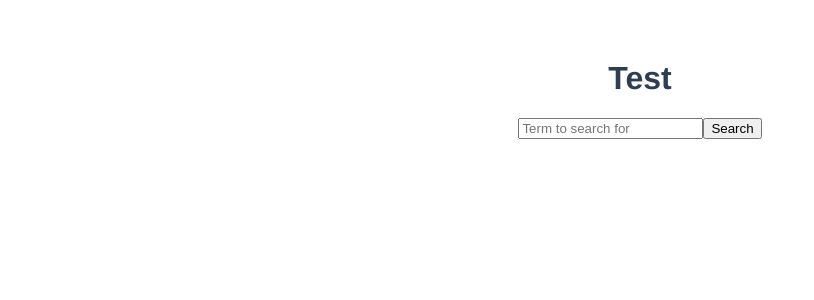
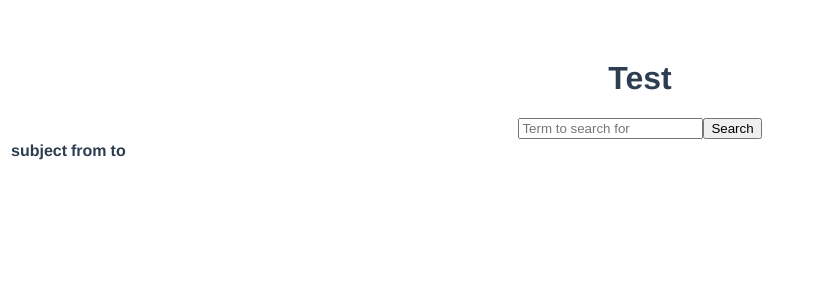
Before and after one commit to logdot/zincSearch, a Vue app in the folder frontend/: page / in a window 1280 px wide. Shown: the top 300 px of the page, without its empty margins (0-814 px from the left). Built offline with nearby package versions, Linux system fonts and the light colour scheme.

Commit message:
Create initial table component

```diff
--- a/frontend/src/App.vue
+++ b/frontend/src/App.vue
@@ -4,17 +4,22 @@
     <input v-model="searchTerm" type="text" id="search-input" placeholder="Term to search for">
     <button>Search</button>
   </form>
+
+  <TableComponent :fields="fields" :data="searchResults" returnField="to" @row-clicked="rowClicked"/>
 </template>
 
 <script>
 import axios from 'axios';
+import TableComponent from "@/components/TableComponent.vue";
 
 export default {
   name: 'App',
+  components: {TableComponent},
 
   data() { return {
     searchTerm: '',
-    searchResults: '',
+    searchResults: {},
+    fields: ["subject", "from", "to"],
   }},
 
   methods: {
@@ -24,11 +29,15 @@ export default {
       axios.post("http://localhost:8080/api/search", {
         search_term: this.searchTerm
       }).then((response) => {
-        this.searchResults = response.data
-        console.log(response.data)
+        this.searchResults = response.data.hits.hits.map(x => x._source)
+        console.log(this.searchResults)
       }).catch((error) => {
         console.error(`API error: ${error}`)
       })
+    },
+
+    rowClicked(e) {
+      console.log(`Row was clicked. Returned ${e}`)
     }
   }
 }
--- /dev/null
+++ b/frontend/src/components/TableComponent.vue
@@ -0,0 +1,35 @@
+<template>
+  <table id="tableComponent">
+    <thead>
+      <th v-for="field in fields" :key="field" @click="sortTable(field)">
+        {{field}} <i class="sort-icon" aria-label="Sort Icon"></i>
+      </th>
+    </thead>
+    <tbody>
+      <tr v-for="item in data" :key="item" @click="$emit('row-clicked', item[returnField])">
+        <td v-for="field in fields" :key="field">{{item[field]}}</td>
+      </tr>
+    </tbody>
+  </table>
+</template>
+
+<script>
+export default {
+  name: "TableComponent",
+  props: {
+    fields:{
+      type: Array,
+    },
+    data:{
+      type: Array,
+    },
+    returnField:{
+      type: String,
+    },
+  }
+}
+</script>
+
+<style scoped>
+
+</style>
```
